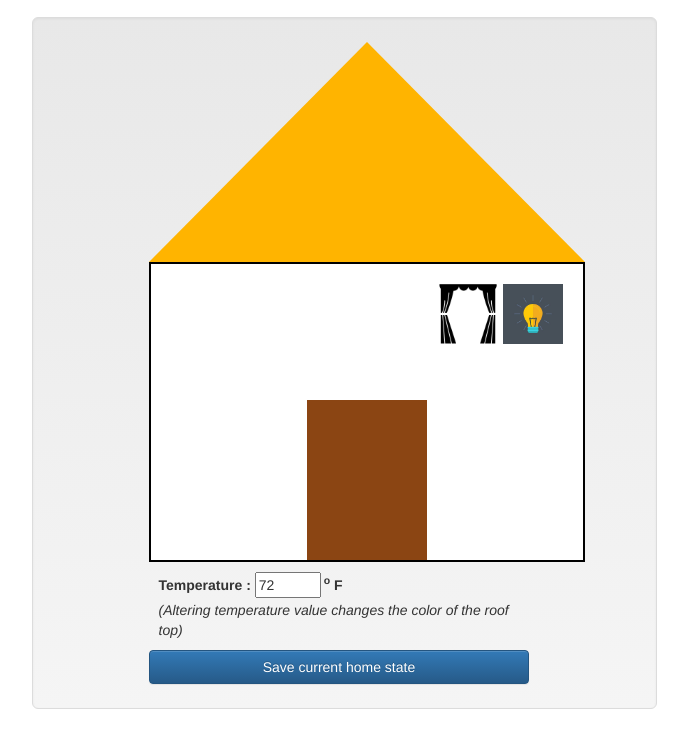
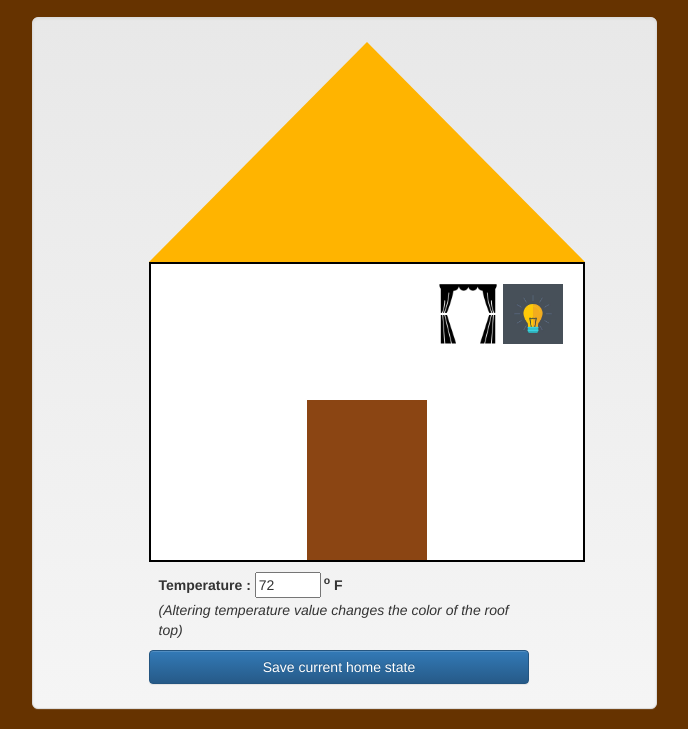
Before and after one commit to rohankarthik/rohankarthik.github.io, a plain HTML site: page index.html in a window 1280 px wide. Shown: the part 123-852 px from the top of the page, without its empty margins (296-984 px from the left). Drawn offline with nearby package versions, Linux system fonts and the light colour scheme.

Commit message:
misc. changes

```diff
--- a/css/styles.css
+++ b/css/styles.css
@@ -1,5 +1,9 @@
 html {
     height: 100%;
+}
+
+body {
+  background-color:#663300 !important;
 }
 
 h1 {
```
Also changed, not shown: 1 other file.
